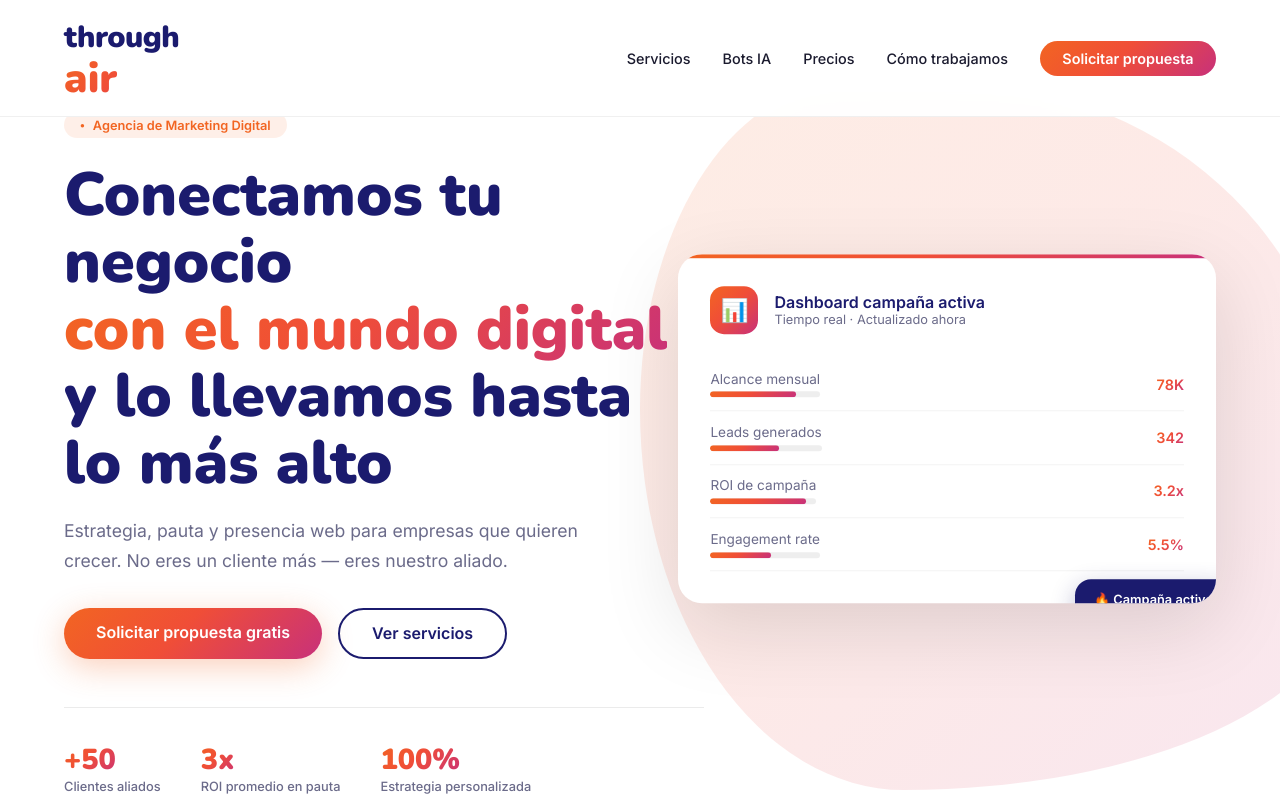
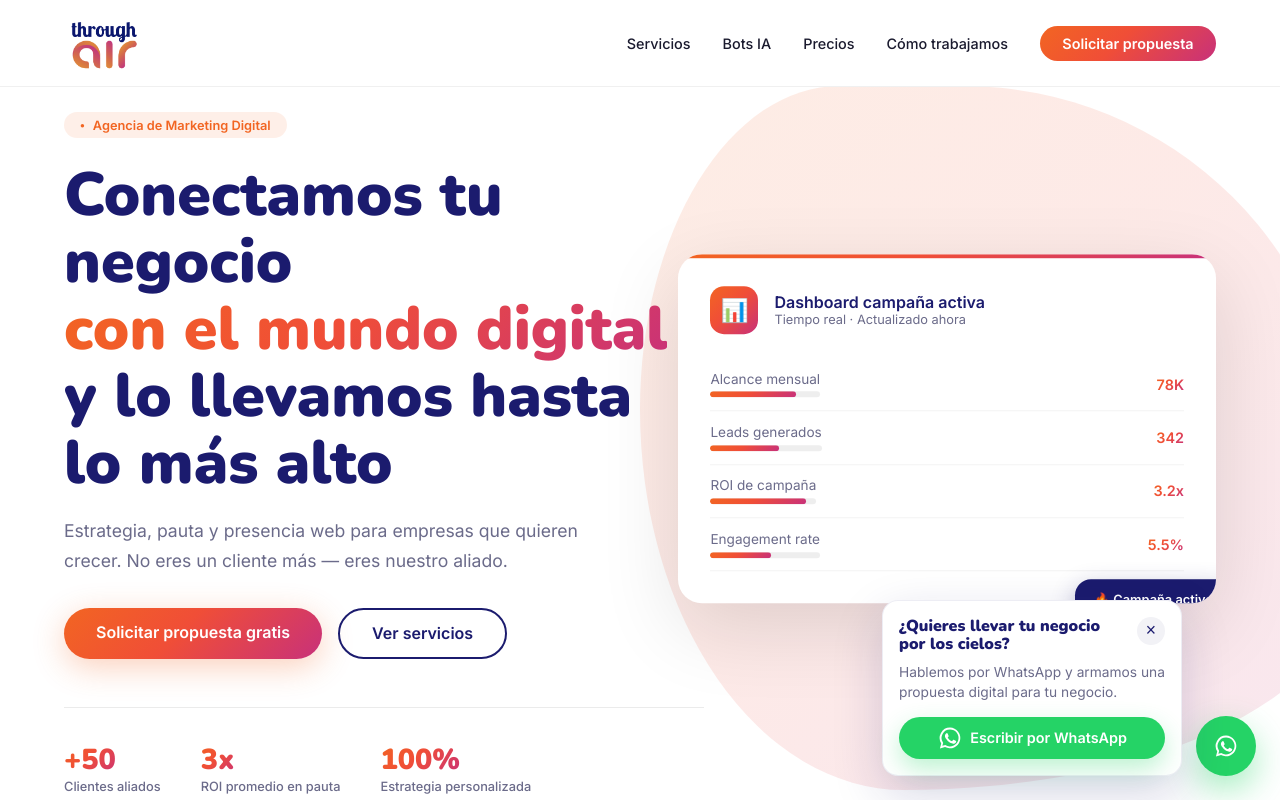
Before and after one commit to jjtrujillo1209/through-air-web, a plain HTML site: page index.html in a window 1280 px wide. Shown: the top 800 px of the page. Drawn offline with nearby package versions, Linux system fonts and the light colour scheme.

Commit message:
Add logo assets and update index.html with WhatsApp widget
- Added assets/ folder with brand logos
- Updated index.html: logo image, WhatsApp popup, updated CTAs

Co-Authored-By: Claude Sonnet 4.6 <noreply@anthropic.com>

```diff
--- a/index.html
+++ b/index.html
@@ -43,23 +43,21 @@
     }
     nav.scrolled { box-shadow: 0 4px 24px rgba(0,0,0,0.08); }
 
-    .nav-logo { display: flex; align-items: center; gap: .5rem; }
-    .logo-through {
-      font-family: 'Nunito', sans-serif;
-      font-weight: 900;
-      font-size: 1.9rem;
-      color: var(--navy);
-      letter-spacing: -0.5px;
+    .nav-logo {
+      display: inline-flex;
+      align-items: center;
+      text-decoration: none;
+      line-height: 1;
     }
-    .logo-air {
-      font-family: 'Nunito', sans-serif;
-      font-weight: 900;
-      font-size: 2.6rem;
-      background: var(--grad);
-      -webkit-background-clip: text;
-      -webkit-text-fill-color: transparent;
-      background-clip: text;
-      line-height: 1;
+    .brand-logo {
+      display: block;
+      width: auto;
+      height: 54px;
+      object-fit: contain;
+    }
+    footer .brand-logo {
+      width: 142px;
+      height: auto;
     }
 
     .nav-links { display: flex; gap: 2rem; align-items: center; list-style: none; }
@@ -535,17 +533,121 @@
     }
     .form-group textarea { resize: vertical; min-height: 80px; }
     .form-submit {
+      display: block;
       width: 100%; padding: .9rem;
       background: var(--grad); color: var(--white);
       border: none; border-radius: 50px;
       font-weight: 700; font-size: 1rem; cursor: pointer;
+      text-align: center;
+      text-decoration: none;
       transition: transform .2s, box-shadow .2s;
     }
     .form-submit:hover { transform: translateY(-2px); box-shadow: 0 8px 24px rgba(242,101,34,.4); }
 
+    /* ─── WHATSAPP POPUP ─────────────────────────── */
+    .whatsapp-widget {
+      position: fixed;
+      right: 1.5rem;
+      bottom: 1.5rem;
+      z-index: 180;
+      display: flex;
+      align-items: flex-end;
+      gap: .85rem;
+    }
+    .whatsapp-popup {
+      width: min(300px, calc(100vw - 7rem));
+      background: var(--white);
+      border: 1px solid rgba(27,27,110,.08);
+      border-radius: 16px;
+      box-shadow: 0 18px 50px rgba(27,27,110,.18);
+      padding: 1rem;
+      transform-origin: bottom right;
+      animation: whatsappIn .45s ease both;
+    }
+    @keyframes whatsappIn {
+      from { opacity: 0; transform: translateY(12px) scale(.96); }
+      to { opacity: 1; transform: translateY(0) scale(1); }
+    }
+    .whatsapp-popup.is-hidden { display: none; }
+    .whatsapp-popup-header {
+      display: flex;
+      justify-content: space-between;
+      gap: .75rem;
+      margin-bottom: .5rem;
+    }
+    .whatsapp-popup-title {
+      color: var(--navy);
+      font-family: 'Nunito', sans-serif;
+      font-size: 1rem;
+      font-weight: 900;
+      line-height: 1.15;
+    }
+    .whatsapp-close {
+      width: 28px;
+      height: 28px;
+      flex: 0 0 auto;
+      border: none;
+      border-radius: 50%;
+      background: rgba(27,27,110,.06);
+      color: var(--navy);
+      cursor: pointer;
+      font-size: 1.1rem;
+      line-height: 1;
+    }
+    .whatsapp-popup p {
+      color: var(--muted);
+      font-size: .86rem;
+      line-height: 1.5;
+      margin-bottom: .85rem;
+    }
+    .whatsapp-popup-link {
+      display: inline-flex;
+      align-items: center;
+      justify-content: center;
+      gap: .45rem;
+      width: 100%;
+      min-height: 42px;
+      border-radius: 999px;
+      background: #25D366;
+      color: var(--white);
+      text-decoration: none;
+      font-size: .9rem;
+      font-weight: 800;
+      box-shadow: 0 10px 24px rgba(37,211,102,.3);
+      transition: transform .2s, box-shadow .2s;
+    }
+    .whatsapp-popup-link:hover {
+      transform: translateY(-2px);
+      box-shadow: 0 14px 30px rgba(37,211,102,.38);
+    }
+    .whatsapp-fab {
+      width: 60px;
+      height: 60px;
+      flex: 0 0 auto;
+      display: inline-flex;
+      align-items: center;
+      justify-content: center;
+      border-radius: 50%;
+      background: #25D366;
+      color: var(--white);
+      box-shadow: 0 14px 34px rgba(37,211,102,.42);
+      transition: transform .2s, box-shadow .2s;
+    }
+    .whatsapp-fab:hover {
+      transform: translateY(-3px) scale(1.03);
+      box-shadow: 0 18px 42px rgba(37,211,102,.5);
+    }
+    .whatsapp-icon {
+      width: 26px;
+      height: 26px;
+      fill: currentColor;
+    }
+
     /* ─── RESPONSIVE ──────────────────────────────── */
     @media (max-width: 900px) {
       nav { padding: 1rem 1.5rem; }
+      .brand-logo { height: 48px; }
+      footer .brand-logo { width: 128px; height: auto; }
       .nav-links { display: none; }
       .hero { padding: 6rem 1.5rem 3rem; }
       .hero-visual { display: none; }
@@ -554,6 +656,9 @@
       .footer-grid { grid-template-columns: 1fr; gap: 1.5rem; }
       footer { padding: 3rem 1.5rem 1.5rem; }
       .cta-section { padding: 4rem 1.5rem; }
+      .whatsapp-widget { right: 1rem; bottom: 1rem; gap: .65rem; }
+      .whatsapp-popup { width: calc(100vw - 6.5rem); padding: .9rem; }
+      .whatsapp-fab { width: 56px; height: 56px; }
     }
   </style>
 </head>
@@ -561,18 +666,15 @@
 
   <!-- ─── NAV ─────────────────────────────────────── -->
   <nav id="navbar">
-    <div class="nav-logo">
-      <div>
-        <div class="logo-through">through</div>
-        <div class="logo-air">air</div>
-      </div>
-    </div>
+    <a class="nav-logo" href="#" aria-label="Through Air">
+      <img class="brand-logo" src="assets/through-air-logo-no-slogan.png" alt="Through Air" />
+    </a>
     <ul class="nav-links">
       <li><a href="#servicios">Servicios</a></li>
       <li><a href="#bots">Bots IA</a></li>
       <li><a href="#precios">Precios</a></li>
       <li><a href="#proceso">Cómo trabajamos</a></li>
-      <li><a href="#contacto" class="nav-cta">Solicitar propuesta</a></li>
+      <li><a href="https://wa.me/message/P6P5S2MEUBSUE1" class="nav-cta" target="_blank" rel="noopener">Solicitar propuesta</a></li>
     </ul>
   </nav>
 
@@ -592,7 +694,7 @@
         No eres un cliente más — eres nuestro aliado.
       </p>
       <div class="hero-actions">
-        <a href="#contacto" class="btn-primary" onclick="openModal()">Solicitar propuesta gratis</a>
+        <a href="https://wa.me/message/P6P5S2MEUBSUE1" class="btn-primary" target="_blank" rel="noopener">Solicitar propuesta gratis</a>
         <a href="#servicios" class="btn-secondary">Ver servicios</a>
       </div>
       <div class="hero-stats">
@@ -689,7 +791,7 @@
           <span class="price-amount">$2.000.000</span>
           <span class="price-period">COP/mes</span>
         </div>
-        <a href="#contacto" class="service-cta" onclick="openModal('Pautas Digitales')">Empezar ahora →</a>
+        <a href="https://wa.me/message/P6P5S2MEUBSUE1" class="service-cta" target="_blank" rel="noopener">Empezar ahora →</a>
       </div>
 
       <div class="service-card featured">
@@ -708,7 +810,7 @@
           <span class="price-amount">$3.500.000</span>
           <span class="price-period">COP/mes</span>
         </div>
-        <a href="#contacto" class="service-cta" onclick="openModal('Redes Sociales')">Solicitar →</a>
+        <a href="https://wa.me/message/P6P5S2MEUBSUE1" class="service-cta" target="_blank" rel="noopener">Solicitar →</a>
       </div>
 
       <div class="service-card">
@@ -727,7 +829,7 @@
           <span class="price-amount">$2.000.000</span>
           <span class="price-period">COP · único</span>
         </div>
-        <a href="#contacto" class="service-cta" onclick="openModal('Página Web')">Solicitar →</a>
+        <a href="https://wa.me/message/P6P5S2MEUBSUE1" class="service-cta" target="_blank" rel="noopener">Solicitar →</a>
       </div>
 
       <div class="service-card">
@@ -746,7 +848,7 @@
           <span class="price-amount">$3.900.000</span>
           <span class="price-period">COP · único</span>
         </div>
-        <a href="#contacto" class="service-cta" onclick="openModal('E-Commerce')">Solicitar →</a>
+        <a href="https://wa.me/message/P6P5S2MEUBSUE1" class="service-cta" target="_blank" rel="noopener">Solicitar →</a>
       </div>
 
     </div>
@@ -777,7 +879,7 @@
           <span class="price-amount">$2.500.000</span>
           <span class="price-period">COP · implementación</span>
         </div>
-        <a href="#contacto" class="service-cta" onclick="openModal('WhatsApp Admin Bot')">Activar bot →</a>
+        <a href="https://wa.me/message/P6P5S2MEUBSUE1" class="service-cta" target="_blank" rel="noopener">Activar bot →</a>
       </div>
 
       <div class="service-card">
@@ -796,7 +898,7 @@
           <span class="price-amount">$2.000.000</span>
           <span class="price-period">COP · implementación</span>
         </div>
-        <a href="#contacto" class="service-cta" onclick="openModal('Lead Qualifier Bot')">Solicitar →</a>
+        <a href="https://wa.me/message/P6P5S2MEUBSUE1" class="service-cta" target="_blank" rel="noopener">Solicitar →</a>
       </div>
 
       <div class="service-card">
@@ -815,7 +917,7 @@
           <span class="price-amount">$2.800.000</span>
           <span class="price-period">COP · implementación</span>
         </div>
-        <a href="#contacto" class="service-cta" onclick="openModal('E-commerce Sales Bot')">Solicitar →</a>
+        <a href="https://wa.me/message/P6P5S2MEUBSUE1" class="service-cta" target="_blank" rel="noopener">Solicitar →</a>
       </div>
 
     </div>
@@ -934,7 +1036,7 @@
   <section class="cta-section" id="contacto">
     <h2>¿Listo para crecer?<br />Ahora estás en buenas manos.</h2>
     <p>Solicita tu propuesta personalizada — sin costo, sin compromisos.</p>
-    <a href="#" class="btn-white" onclick="openModal(); return false;">
+    <a href="https://wa.me/message/P6P5S2MEUBSUE1" class="btn-white" target="_blank" rel="noopener">
       Solicitar propuesta gratuita →
     </a>
   </section>
@@ -943,10 +1045,7 @@
   <footer>
     <div class="footer-grid">
       <div class="footer-brand">
-        <div>
-          <span style="font-family:Nunito;font-weight:900;font-size:1.1rem;color:#fff;">through</span>
-          <span style="font-family:Nunito;font-weight:900;font-size:1.5rem;background:var(--grad);-webkit-background-clip:text;-webkit-text-fill-color:transparent;background-clip:text;margin-left:.3rem;">air</span>
-        </div>
+        <img class="brand-logo" src="assets/through-air-logo-no-slogan.png" alt="Through Air" />
         <p>Conectando tu negocio con el mundo. Agencia de marketing digital especializada en empresas colombianas con visión global.</p>
       </div>
       <div class="footer-col">
@@ -1002,8 +1101,30 @@
         <label>Cuéntanos sobre tu negocio</label>
         <textarea placeholder="¿Cuál es tu principal objetivo digital?"></textarea>
       </div>
-      <button class="form-submit">Enviar solicitud →</button>
+      <a class="form-submit" href="https://wa.me/message/P6P5S2MEUBSUE1" target="_blank" rel="noopener">Enviar solicitud →</a>
     </div>
+  </div>
+
+  <!-- ─── WHATSAPP POPUP ──────────────────────────── -->
+  <div class="whatsapp-widget" aria-label="Contacto por WhatsApp">
+    <div class="whatsapp-popup" id="whatsappPopup">
+      <div class="whatsapp-popup-header">
+        <div class="whatsapp-popup-title">¿Quieres llevar tu negocio por los cielos?</div>
+        <button class="whatsapp-close" type="button" onclick="closeWhatsappPopup()" aria-label="Cerrar WhatsApp">&times;</button>
+      </div>
+      <p>Hablemos por WhatsApp y armamos una propuesta digital para tu negocio.</p>
+      <a class="whatsapp-popup-link" href="https://wa.me/message/P6P5S2MEUBSUE1" target="_blank" rel="noopener">
+        <svg class="whatsapp-icon" viewBox="0 0 32 32" aria-hidden="true">
+          <path d="M16.04 3.2A12.74 12.74 0 0 0 5.22 22.68L3.6 28.8l6.27-1.6A12.76 12.76 0 1 0 16.04 3.2Zm0 2.3a10.45 10.45 0 1 1-5.33 19.43l-.38-.23-3.72.95.96-3.62-.25-.39A10.44 10.44 0 0 1 16.04 5.5Zm-4.2 4.75c-.23 0-.6.08-.91.43-.31.35-1.19 1.16-1.19 2.83 0 1.67 1.22 3.29 1.39 3.51.17.23 2.35 3.77 5.82 5.13 2.88 1.13 3.47.91 4.1.85.63-.06 2.03-.83 2.32-1.63.29-.8.29-1.49.2-1.63-.08-.15-.31-.23-.66-.4-.34-.17-2.03-1-2.35-1.12-.31-.11-.54-.17-.77.17-.23.35-.88 1.12-1.08 1.35-.2.23-.4.26-.74.09-.34-.17-1.45-.54-2.77-1.71-1.02-.91-1.71-2.04-1.91-2.38-.2-.35-.02-.53.15-.7.16-.15.34-.4.51-.6.17-.2.23-.35.34-.58.11-.23.06-.43-.03-.6-.09-.17-.77-1.86-1.06-2.55-.28-.67-.56-.58-.77-.59h-.6Z"/>
+        </svg>
+        Escribir por WhatsApp
+      </a>
+    </div>
+    <a class="whatsapp-fab" href="https://wa.me/message/P6P5S2MEUBSUE1" target="_blank" rel="noopener" aria-label="Abrir WhatsApp">
+      <svg class="whatsapp-icon" viewBox="0 0 32 32" aria-hidden="true">
+        <path d="M16.04 3.2A12.74 12.74 0 0 0 5.22 22.68L3.6 28.8l6.27-1.6A12.76 12.76 0 1 0 16.04 3.2Zm0 2.3a10.45 10.45 0 1 1-5.33 19.43l-.38-.23-3.72.95.96-3.62-.25-.39A10.44 10.44 0 0 1 16.04 5.5Zm-4.2 4.75c-.23 0-.6.08-.91.43-.31.35-1.19 1.16-1.19 2.83 0 1.67 1.22 3.29 1.39 3.51.17.23 2.35 3.77 5.82 5.13 2.88 1.13 3.47.91 4.1.85.63-.06 2.03-.83 2.32-1.63.29-.8.29-1.49.2-1.63-.08-.15-.31-.23-.66-.4-.34-.17-2.03-1-2.35-1.12-.31-.11-.54-.17-.77.17-.23.35-.88 1.12-1.08 1.35-.2.23-.4.26-.74.09-.34-.17-1.45-.54-2.77-1.71-1.02-.91-1.71-2.04-1.91-2.38-.2-.35-.02-.53.15-.7.16-.15.34-.4.51-.6.17-.2.23-.35.34-.58.11-.23.06-.43-.03-.6-.09-.17-.77-1.86-1.06-2.55-.28-.67-.56-.58-.77-.59h-.6Z"/>
+      </svg>
+    </a>
   </div>
 
   <script>
@@ -1037,6 +1158,11 @@
       if (e.target === e.currentTarget) closeModal();
     });
 
+    // WhatsApp popup
+    function closeWhatsappPopup() {
+      document.getElementById('whatsappPopup').classList.add('is-hidden');
+    }
+
     // Animate metric bars on scroll
     const observer = new IntersectionObserver((entries) => {
       entries.forEach(e => {
```
Also changed, not shown: assets/through-air-facebook-banner.png (added), assets/through-air-logo-no-slogan.png (added), assets/through-air-whatsapp-profile.png (added).
